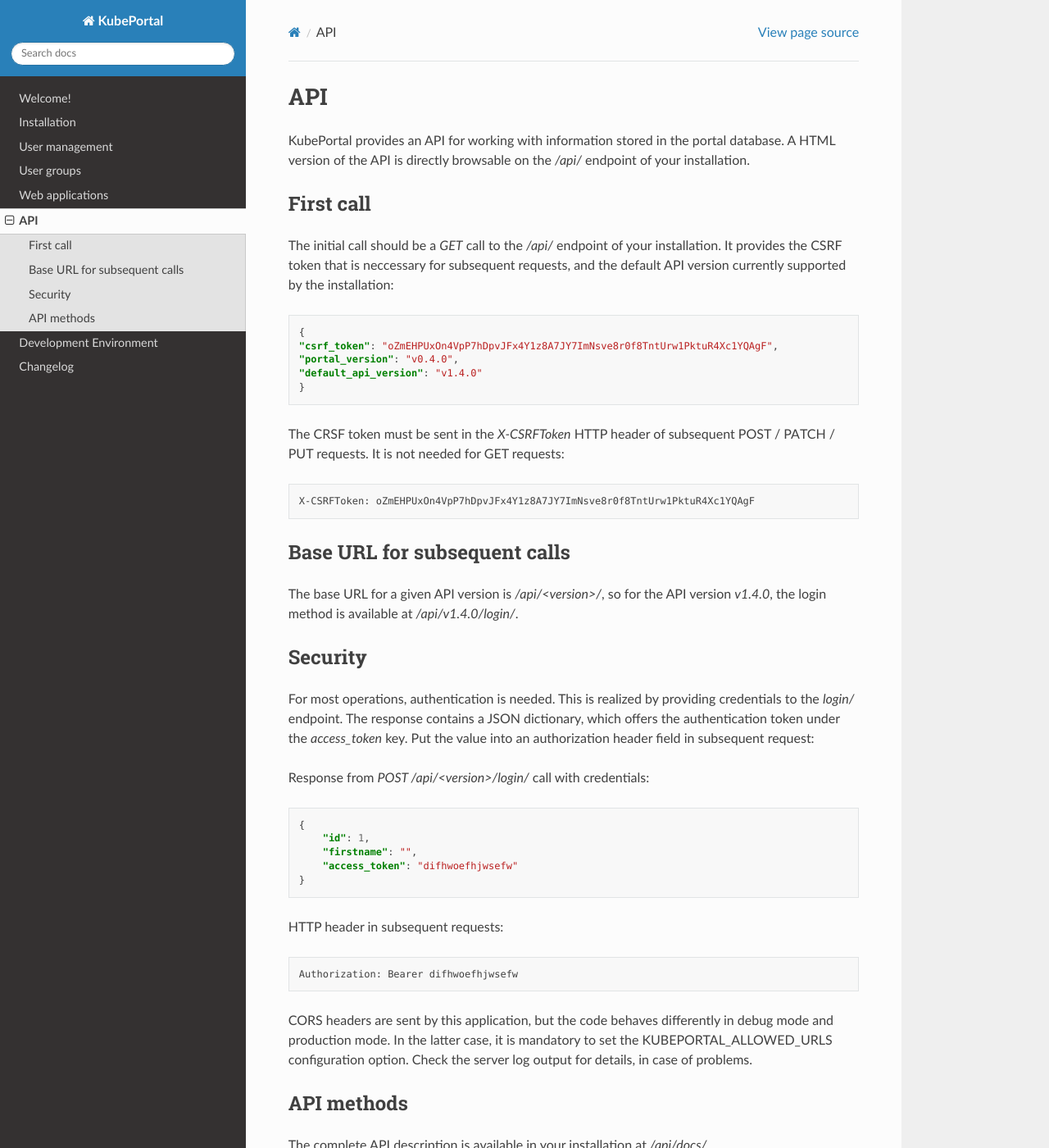
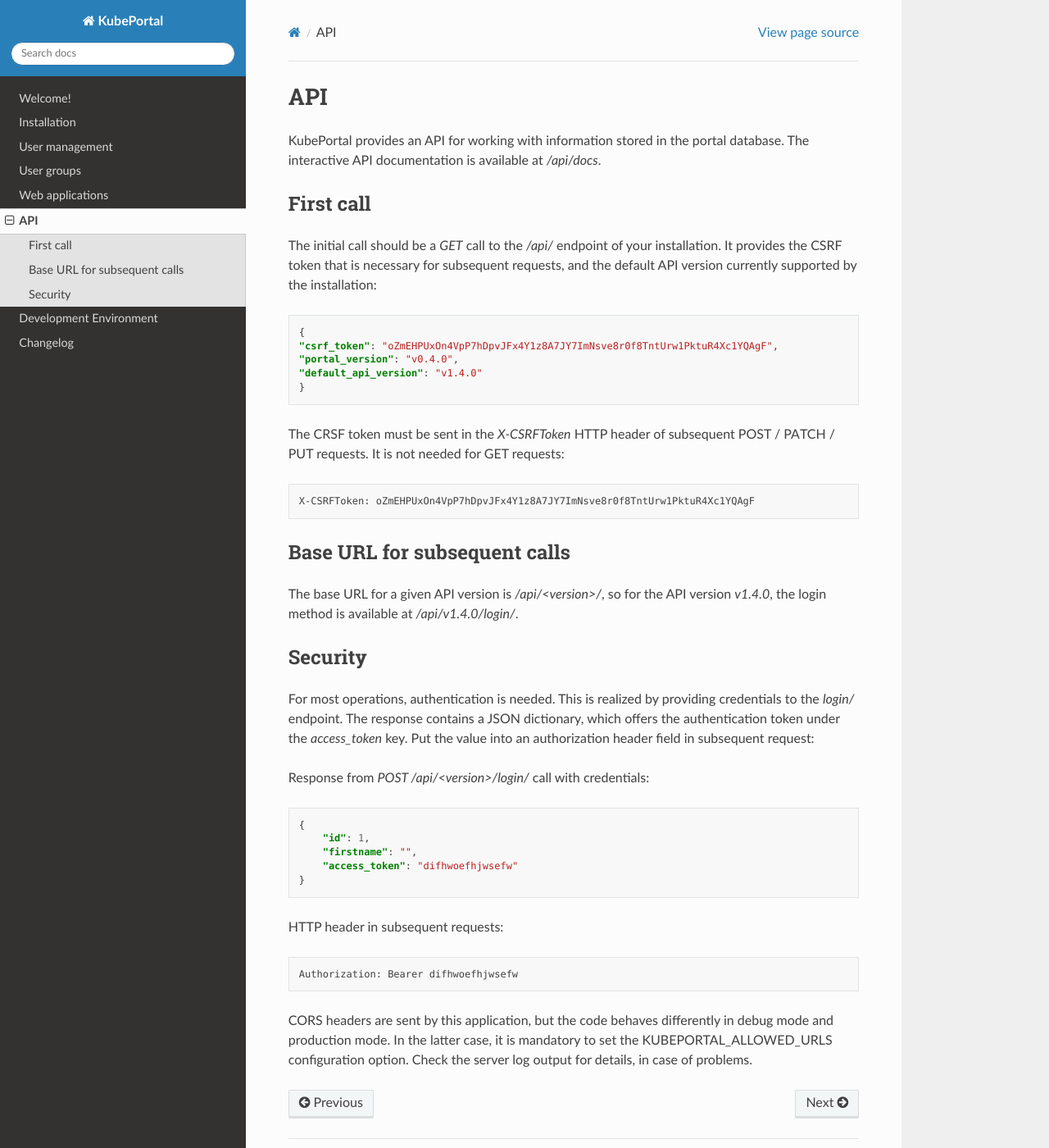
Before and after one commit to kubeportal/kubeportal, a Sphinx documentation site: the page built from docs/api.rst, in a window 1280 px wide and 1400 px high. Shown: the whole window at 82% size. Built offline with Sphinx 7.4.7 and the Read the Docs theme 2.0.0, drawn with Linux system fonts in a browser that asks for light colours; some of the changed text lies outside the part shown.

Commit message:
Fix docs

```diff
--- a/docs/api.rst
+++ b/docs/api.rst
@@ -1,12 +1,14 @@
 API
 ###
 
-KubePortal provides an API for working with information stored in the portal database. A HTML version of the API is directly browsable on the `/api/` endpoint of your installation.
+KubePortal provides an API for working with information stored in the portal database.
+The interactive API documentation is available at `/api/docs`.
 
 First call
 ----------
-
-The initial call should be a `GET` call to the `/api/` endpoint of your installation. It provides the CSRF token that is neccessary for subsequent requests, and the default API version currently supported by the installation:
+The initial call should be a `GET` call to the `/api/` endpoint of your installation.
+It provides the CSRF token that is necessary for subsequent requests,
+and the default API version currently supported by the installation:
 
 .. code-block:: json
 
@@ -16,21 +18,24 @@
 	"default_api_version": "v1.4.0"
 	}
 
-The CRSF token must be sent in the  `X-CSRFToken` HTTP header of subsequent POST / PATCH / PUT requests. It is not needed for GET requests:
+The CRSF token must be sent in the  `X-CSRFToken` HTTP header of subsequent POST / PATCH / PUT requests.
+It is not needed for GET requests:
 
 .. code-block:: guess
 
 	X-CSRFToken: oZmEHPUxOn4VpP7hDpvJFx4Y1z8A7JY7ImNsve8r0f8TntUrw1PktuR4Xc1YQAgF
 
-
 Base URL for subsequent calls
 ------------------------------
-The base URL for a given API version is `/api/<version>/`, so for the API version `v1.4.0`, the login method is available at `/api/v1.4.0/login/`.
+The base URL for a given API version is `/api/<version>/`, so for the API version `v1.4.0`, the login method
+is available at `/api/v1.4.0/login/`.
 
 
 Security
 --------
-For most operations, authentication is needed. This is realized by providing credentials to the `login/` endpoint. The response contains a JSON dictionary, which offers the authentication token under the `access_token` key. Put the value into an authorization header field in subsequent request:
+For most operations, authentication is needed. This is realized by providing credentials to the `login/` endpoint.
+The response contains a JSON dictionary, which offers the authentication token under the `access_token` key.
+Put the value into an authorization header field in subsequent request:
 
 Response from `POST /api/<version>/login/` call with credentials:
 
@@ -48,9 +53,6 @@
 
 	Authorization: Bearer difhwoefhjwsefw
 
-CORS headers are sent by this application, but the code behaves differently in debug mode and production mode. In the latter case, it is mandatory to set the KUBEPORTAL_ALLOWED_URLS configuration option. Check the server log output for details, in case of problems.
-
-API methods
------------
-
-The complete API description is available in your installation at `/api/docs/`.
+CORS headers are sent by this application, but the code behaves differently in debug mode and production mode.
+In the latter case, it is mandatory to set the KUBEPORTAL_ALLOWED_URLS configuration option.
+Check the server log output for details, in case of problems.
```
